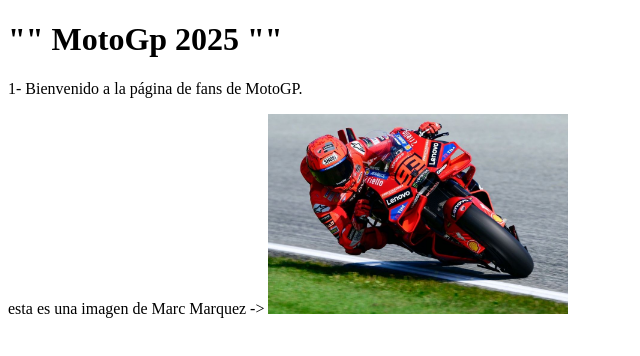
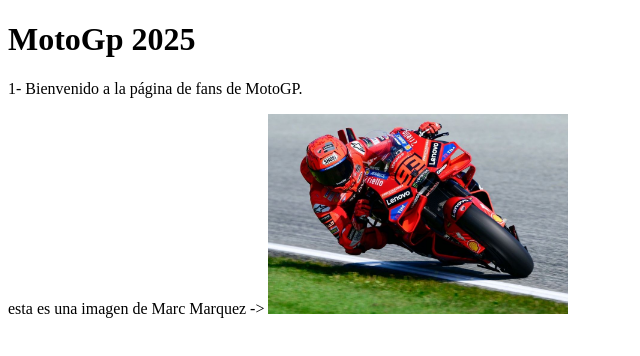
Before and after one commit to bbarrionuevo17/motogp-fanpage, a plain HTML site: page index.html in a window 1280 px wide. Shown: the whole page, without its empty margins (0-640 px from the left). Drawn offline with Linux system fonts and the light colour scheme.

Commit message:
Update index.html

```diff
--- a/index.html
+++ b/index.html
@@ -6,7 +6,7 @@
     <title>motogp-fanpage</title>
 </head>
 <body>
-    <h1>"" MotoGp 2025 ""</h1>
+    <h1> MotoGp 2025 </h1>
     <p>1- Bienvenido a la página de fans de MotoGP.</p>
 
    <p2> esta es una imagen de Marc Marquez -></p2>
```
